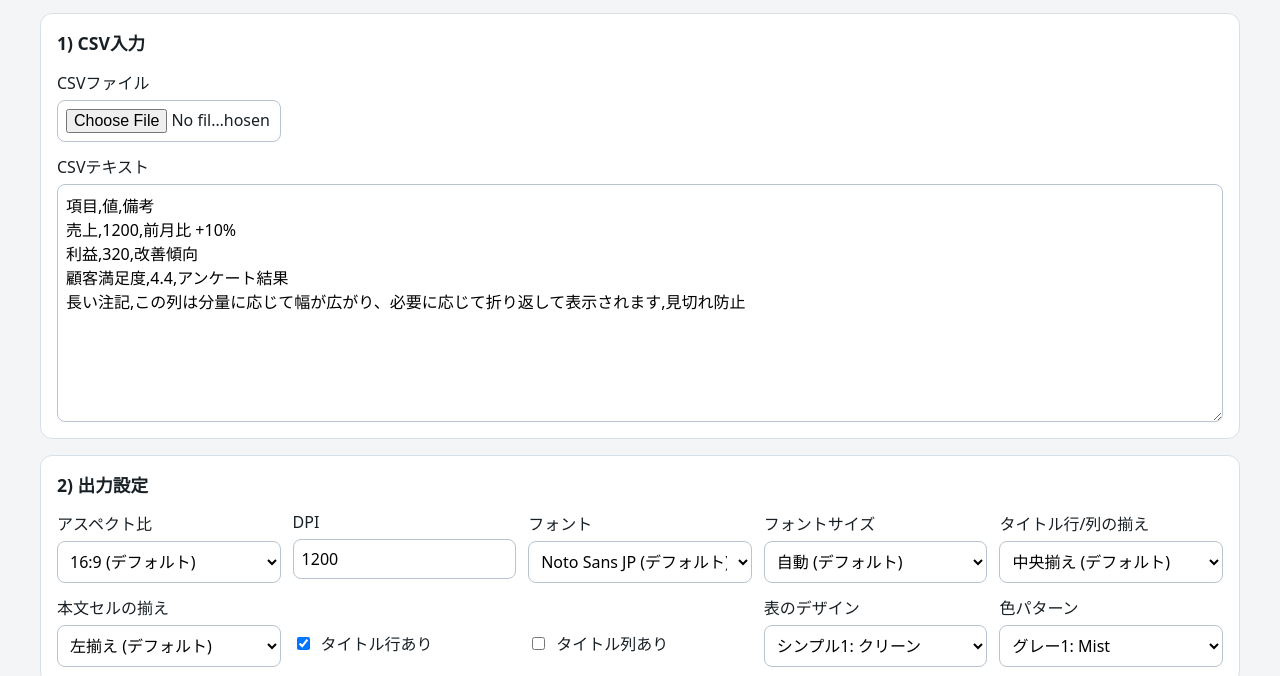
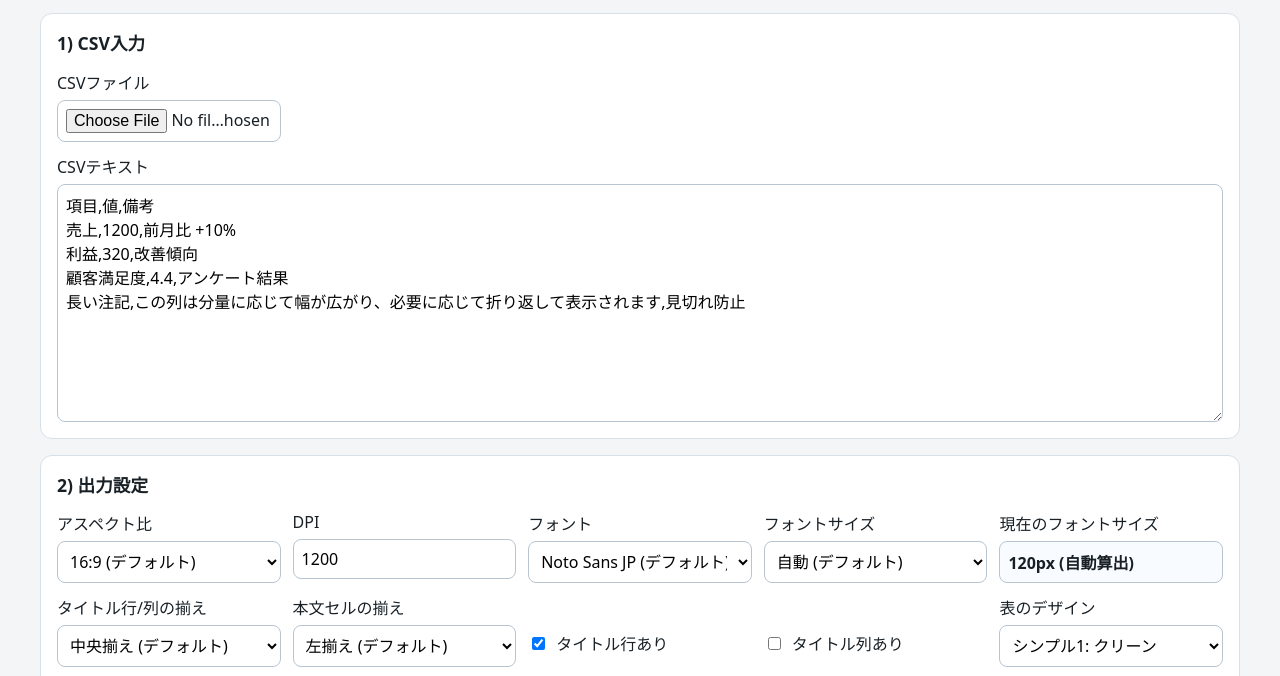
Before and after one commit to A-Tsuchimoto/csv2png, a plain HTML site: page index.html in a window 1280 px wide. Shown: the part 105-781 px from the top of the page. Drawn offline with Linux system fonts and the light colour scheme.

Commit message:
Expand font size options and show active font size

```diff
--- a/app.js
+++ b/app.js
@@ -106,6 +106,7 @@ const els = {
   dpi: document.getElementById('dpi'),
   fontFamily: document.getElementById('fontFamily'),
   fontSize: document.getElementById('fontSize'),
+  currentFontSize: document.getElementById('currentFontSize'),
   hasHeaderRow: document.getElementById('hasHeaderRow'),
   hasHeaderCol: document.getElementById('hasHeaderCol'),
   headerAlign: document.getElementById('headerAlign'),
@@ -189,7 +190,12 @@ function getFontSize(tableW, tableH, rowCount, colCount) {
   const perCellH = tableH / Math.max(1, rowCount);
   const fromWidth = Math.round(perCellW / 8.5);
   const fromHeight = Math.round(perCellH * 0.38);
-  return Math.max(10, Math.min(60, Math.min(fromWidth, fromHeight)));
+  return Math.max(10, Math.min(120, Math.min(fromWidth, fromHeight)));
+}
+
+function updateCurrentFontSizeLabel(fontSize) {
+  const modeLabel = els.fontSize.value === 'auto' ? '自動算出' : '固定';
+  els.currentFontSize.textContent = `${fontSize}px (${modeLabel})`;
 }
 
 function tokenizeText(text) {
@@ -464,6 +470,8 @@ function render() {
     y += rowH;
   }
 
+  updateCurrentFontSizeLabel(fontSize);
+
   if (style.outerFrame) {
     ctx.lineWidth = 2;
     ctx.strokeStyle = theme.accent;
--- a/index.html
+++ b/index.html
@@ -73,8 +73,19 @@
               <option value="24">24px</option>
               <option value="28">28px</option>
               <option value="32">32px</option>
+              <option value="36">36px</option>
+              <option value="40">40px</option>
+              <option value="48">48px</option>
+              <option value="56">56px</option>
+              <option value="64">64px</option>
+              <option value="72">72px</option>
             </select>
           </label>
+
+          <div class="field current-font" aria-live="polite">
+            <span>現在のフォントサイズ</span>
+            <output id="currentFontSize">-</output>
+          </div>
 
           <label class="field">
             <span>タイトル行/列の揃え</span>
--- a/styles.css
+++ b/styles.css
@@ -109,3 +109,15 @@ button:last-child {
   border-radius: 8px;
   background: #fff;
 }
+
+
+.current-font output {
+  border: 1px solid #b8c5d1;
+  border-radius: 8px;
+  padding: 8px;
+  background: #f8fbff;
+  min-height: 40px;
+  display: flex;
+  align-items: center;
+  font-weight: 600;
+}
```
